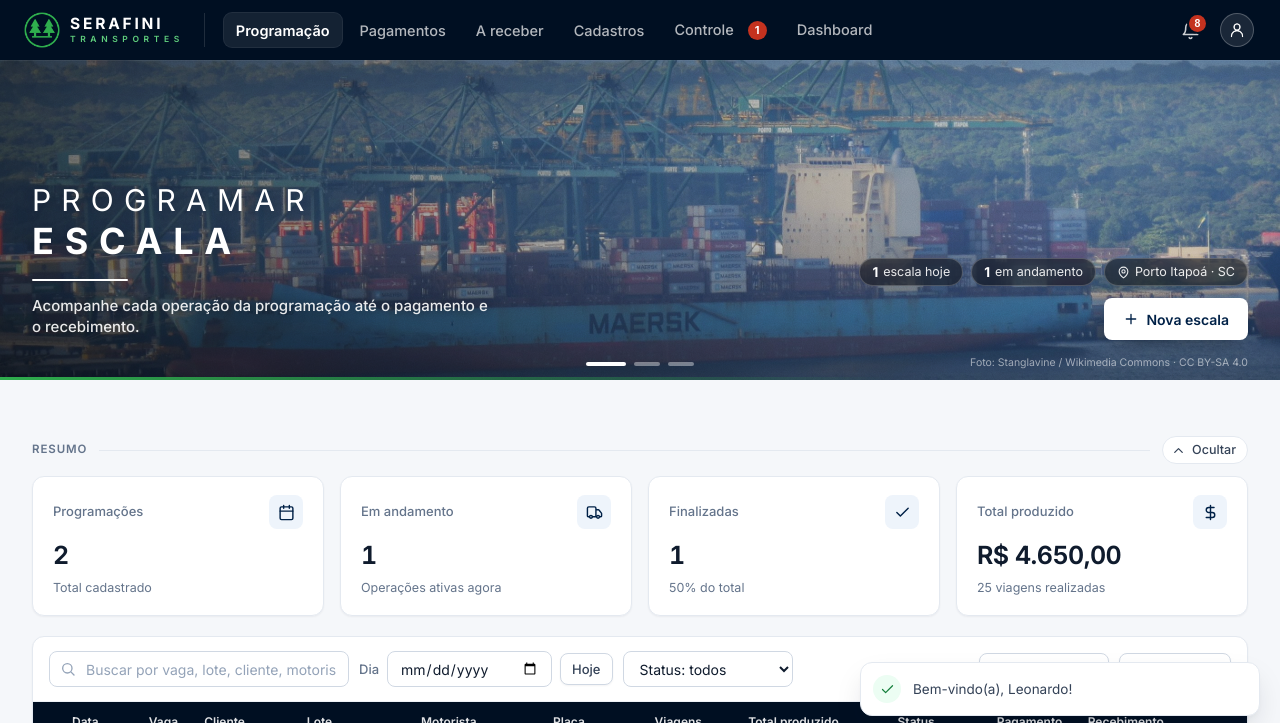
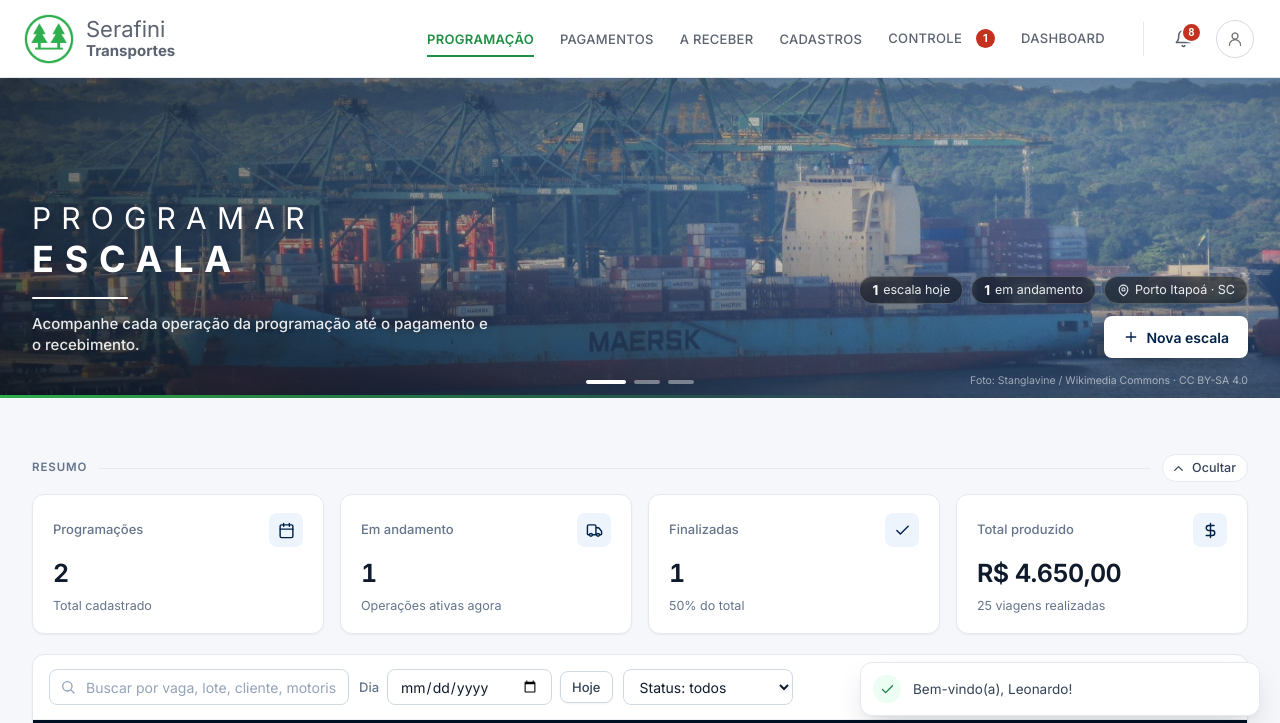
Before and after one commit to feliipelobo/logistica-prototipo, a plain HTML site: page index.html in a window 1280 px wide. Both pictures are taken after a click on the button "Entrar". Shown: the top 723 px of the page. Drawn offline with nearby package versions, Linux system fonts and the light colour scheme.

Commit message:
Navbar branca em estilo institucional: logo grande, menu em maiúsculas e item ativo em verde
Co-Authored-By: Claude Opus 5.5 <noreply@anthropic.com>

```diff
--- a/css/style.css
+++ b/css/style.css
@@ -908,3 +908,34 @@ main.has-hero{padding-top:0}
 .tbl th.act,.tbl td.act,.tbl .ck-c{text-align:center}
 .tbl td .prog{margin:0 auto}
 .tbl td .person{text-align:left}
+
+/* =========================================================
+   Navbar branca, estilo institucional (logo grande, menu em maiúsculas)
+   ========================================================= */
+.top,.top.scrolled{height:78px;padding:0 44px;background:#fff;border-bottom:1px solid #e6e9ee;box-shadow:none;-webkit-backdrop-filter:none;backdrop-filter:none}
+.top.scrolled{box-shadow:0 4px 18px rgba(16,24,40,.07)}
+.top .brand,.top.scrolled .brand{height:auto;padding-right:0;margin-right:auto;border-right:0;gap:12px}
+.top .brand img{width:50px;height:50px}
+.top .wm2{line-height:1.08}
+.top .wm2 b,.top.scrolled .wm2 b{font-size:22px;font-weight:400;letter-spacing:0;color:#5b6270}
+.top .wm2 span,.top.scrolled .wm2 span{font-size:15px;font-weight:700;letter-spacing:0;margin-top:1px;color:#5b6270;text-transform:none}
+.top .nav-l{flex:0 1 auto;margin-left:auto;gap:6px}
+.top .nav-link,.top.scrolled .nav-link{height:40px;padding:0 14px;border-radius:0;background:none;box-shadow:none;color:#5b6270;font-size:13.5px;font-weight:500;letter-spacing:.5px;text-transform:uppercase}
+.top .nav-link:hover,.top .nav-item:hover>.nav-link,.top.scrolled .nav-link:hover,.top.scrolled .nav-item:hover>.nav-link{background:none;color:#1f8f43}
+.top .nav-item.active>.nav-link,.top.scrolled .nav-item.active>.nav-link{background:none;box-shadow:none;color:#1f8f43;font-weight:600}
+.top .nav-item.active>.nav-link::after{display:block;content:"";position:absolute;left:14px;right:14px;bottom:2px;width:auto;height:2px;margin:0;border-radius:0;background:#1f8f43}
+.top .nav-link:focus-visible{outline-color:rgba(31,143,67,.4)}
+.top .nav-link .chev{opacity:.6}
+.top .dd{padding-top:18px}
+.top-r{margin-left:22px;padding-left:22px;border-left:1px solid #e6e9ee;height:34px;gap:12px}
+.top .ib-top,.top.scrolled .ib-top{color:#5b6270}
+.top .ib-top:hover,.top.scrolled .ib-top:hover,.top .nt.open .nt-btn{background:#f2f4f7;color:#1f2937}
+.top .um-btn .u-ic,.top.scrolled .um-btn .u-ic{width:38px;height:38px;background:#fff;border:1px solid #d5dae1}
+.top .um-btn .u-ic img{filter:brightness(0);opacity:.55}
+.top .um-btn:hover .u-ic,.top .um.open .um-btn .u-ic{background:#f5f7f9;border-color:#c3c9d2}
+.top .nt-c,.burger.has-al::after{box-shadow:0 0 0 2px #fff}
+.top .burger,.top.scrolled .burger{color:#374151;border-color:#d5dae1}
+@media (max-width:1280px){.top,.top.scrolled{padding:0 24px}.top .nav-link{padding:0 10px;font-size:13px;letter-spacing:.3px}.top .nav-item.active>.nav-link::after{left:10px;right:10px}}
+@media (max-width:1180px){.top .wm2{display:block}.top .wm2 b{font-size:19px}.top .wm2 span{font-size:13px}.top .brand img{width:42px;height:42px}}
+@media (max-width:960px){.top,.top.scrolled{height:64px;padding:0 14px}.top .brand{margin-right:auto}.top .brand img{width:40px;height:40px}.top-r{border-left:0;padding-left:0;margin-left:8px}}
+@media (max-width:420px){.top .wm2 span{display:block}.top .wm2 b{font-size:17px}.top .wm2 span{font-size:12px}}
--- a/js/app.js
+++ b/js/app.js
@@ -319,7 +319,7 @@ function renderShell() {
   const u = me();
   $('#top').innerHTML = `
     <button class="burger" id="burger" aria-label="Abrir menu">${ic('menu', 20)}</button>
-    <a class="brand" href="#/escala" aria-label="Serafini Transportes, ir para a programação"><img src="img/logo-simbolo.png" alt=""><div class="wm"><b>SERAFINI</b><span>TRANSPORTES</span></div></a>
+    <a class="brand" href="#/escala" aria-label="Serafini Transportes, ir para a programação"><img src="img/logo-simbolo.png" alt=""><div class="wm wm2"><b>Serafini</b><span>Transportes</span></div></a>
     <nav class="nav-l" id="navLinks" aria-label="Menu principal"></nav>
     <div class="top-r">
       <div class="nt" id="nt">
```
